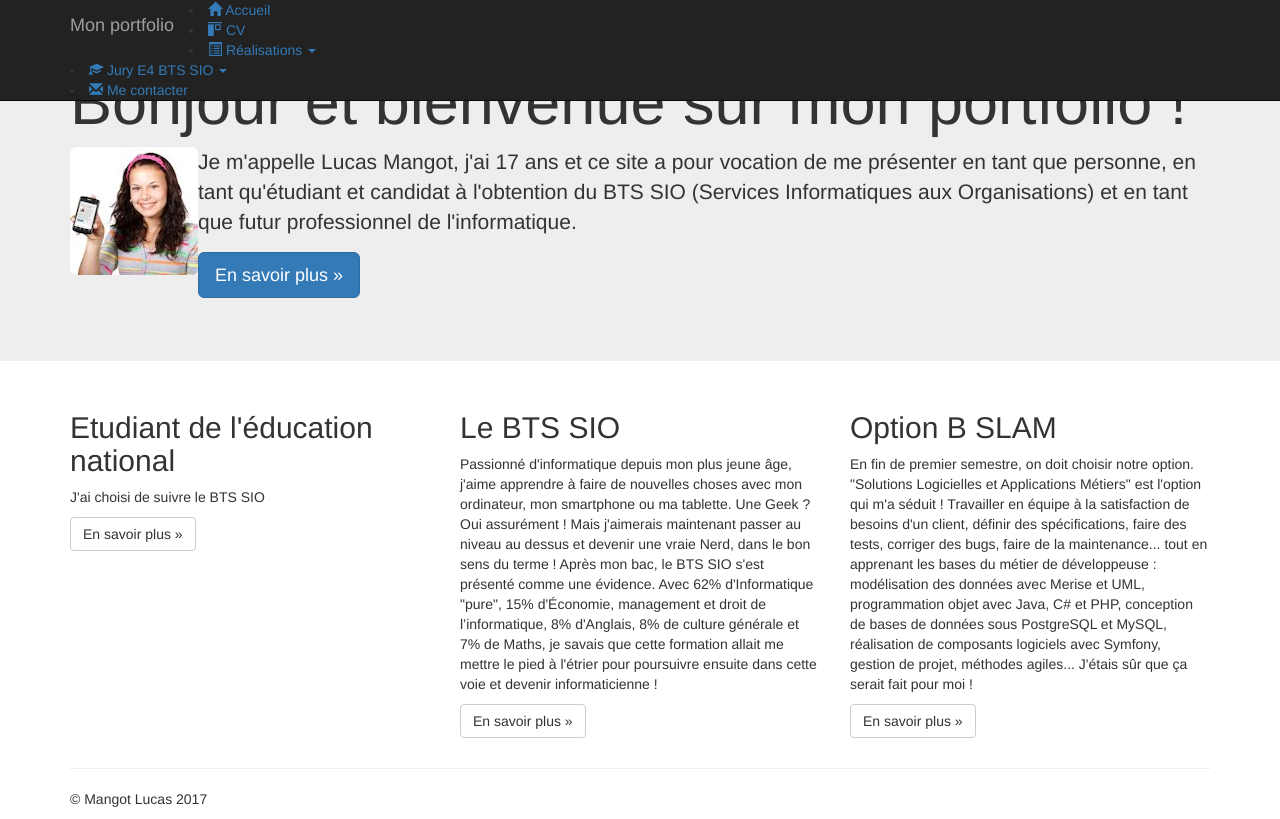
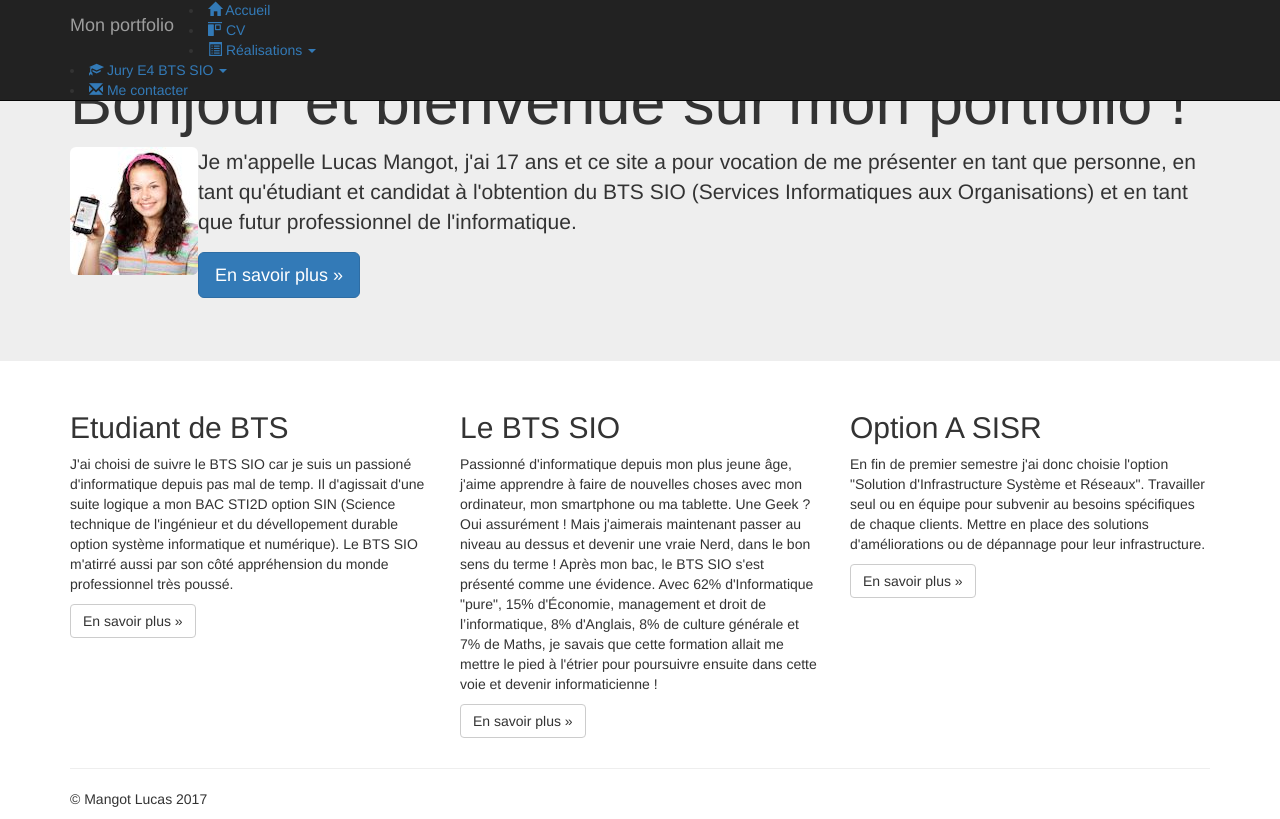
Before and after one commit to LucasMangot/MonPortfolio, a plain HTML site: page index.html in a window 1280 px wide. Drawn offline with nearby package versions, Linux system fonts and the light colour scheme.

```diff
--- a/index.html
+++ b/index.html
@@ -95,8 +95,10 @@
     <div class="container">
         <div class="row">
             <div class="col-md-4">
-                <h2>Etudiant de l'éducation national </h2>
-                <p>J'ai choisi de suivre le BTS SIO
+                <h2>Etudiant de BTS </h2>
+                <p>J'ai choisi de suivre le BTS SIO car je suis un passioné d'informatique depuis pas mal de temp. Il d'agissait d'une suite logique a mon BAC STI2D option SIN
+                    (Science technique de l'ingénieur et du dévellopement durable option système informatique et numérique). Le BTS SIO m'atirré aussi par son côté appréhension
+                    du monde professionnel très poussé.
                 </p>
                 <p><a class="btn btn-default" href="http://www.cned.fr" target="_blank" role="button">En savoir plus &raquo;</a></p>
             </div>
@@ -112,12 +114,9 @@
                       tions" target="_blank" role="button">En savoir plus &raquo;</a></p>
             </div>
             <div class="col-md-4">
-                <h2>Option B SLAM</h2>
-                <p>En fin de premier semestre, on doit choisir notre option. "Solutions Logicielles et Applications Métiers" est l'option qui m'a séduit !
-                    Travailler en équipe à la satisfaction de besoins d'un client, définir des spécifications, faire des tests, corriger des bugs,
-                    faire de la maintenance... tout en apprenant les bases du métier de développeuse : modélisation des données avec Merise et UML,
-                    programmation objet avec Java, C# et PHP, conception de bases de données sous PostgreSQL et MySQL, réalisation de composants
-                    logiciels avec Symfony, gestion de projet, méthodes agiles... J'étais sûr que ça serait fait pour moi !
+                <h2>Option A SISR</h2>
+                <p>En fin de premier semestre j'ai donc choisie l'option "Solution d'Infrastructure Système et Réseaux". Travailler seul ou en équipe pour subvenir
+                    au besoins spécifiques de chaque clients. Mettre en place des solutions d'améliorations ou de dépannage pour leur infrastructure.
                 </p>
                 <p><a class="btn btn-default" href="http://www.onisep.fr/Ressources/ Univers-Formation/Formations/Post-bac/BTS-Services-informatiques-auxorganisations-option-B-solutions-logicielles-et-applications-metiers"
                       target="_blank" role="button">En savoir plus &raquo;</a></p>
```
